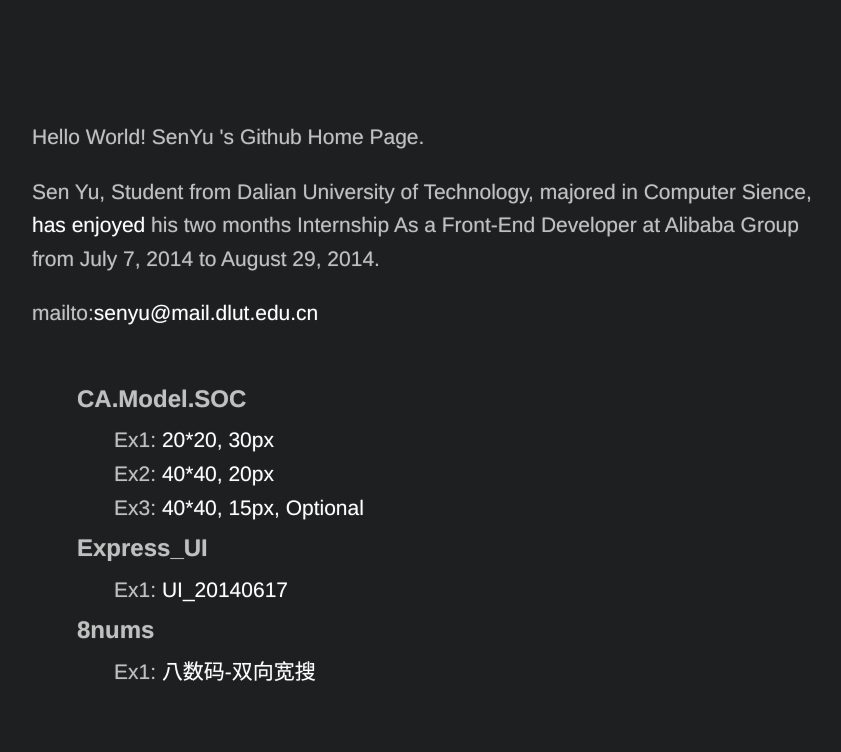
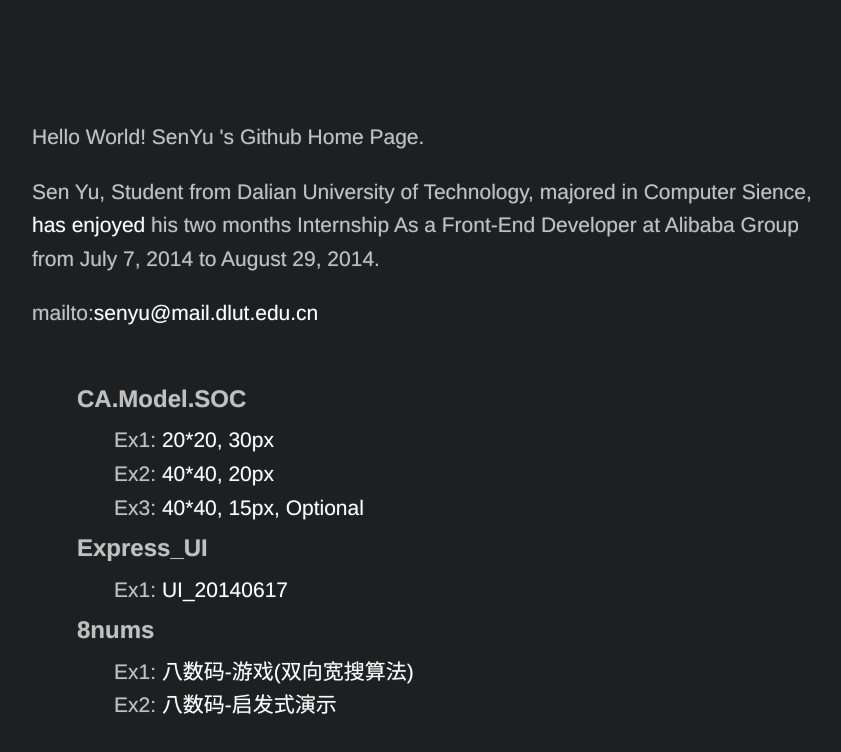
Before and after one commit to SenYu/SenYu.github.io, a plain HTML site: page index.html in a window 1280 px wide. Shown: the whole page, without its empty margins (208-1049 px from the left). Drawn offline with Linux system fonts and the light colour scheme.

Commit message:
Update index.html

```diff
--- a/index.html
+++ b/index.html
@@ -61,7 +61,8 @@
 					title:"8nums",
 					git:"https://github.com/SenYu/",
 					gitio:"http://senyu.github.io/",
-					demos:[ {name:"八数码-双向宽搜",dir:"DBFS/"}]
+					demos:[ {name:"八数码-游戏(双向宽搜算法)",dir:"DBFS/"},
+						 {name:"八数码-启发式演示",dir:"AStar/"}]
 				}];
 			});
         </script>
```
